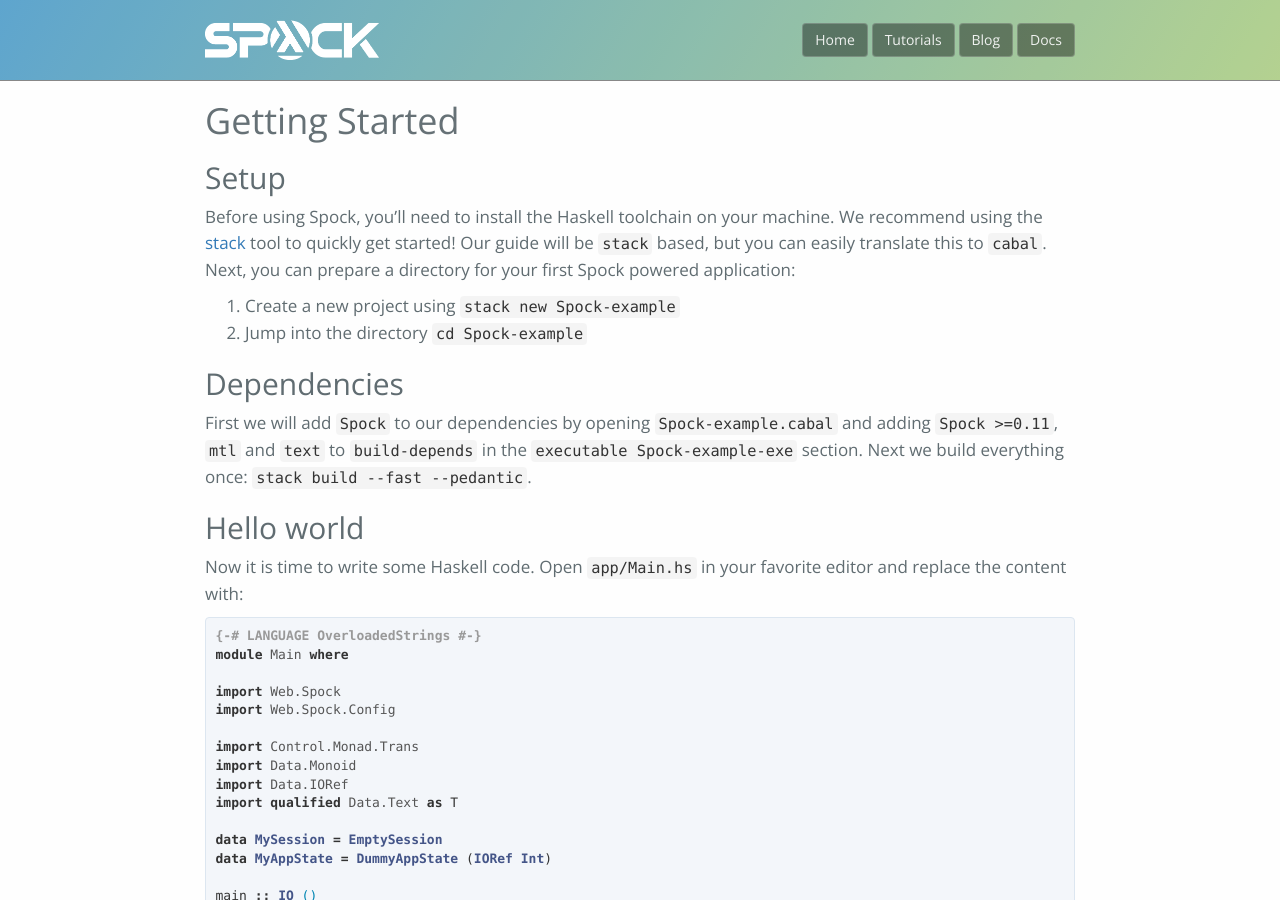
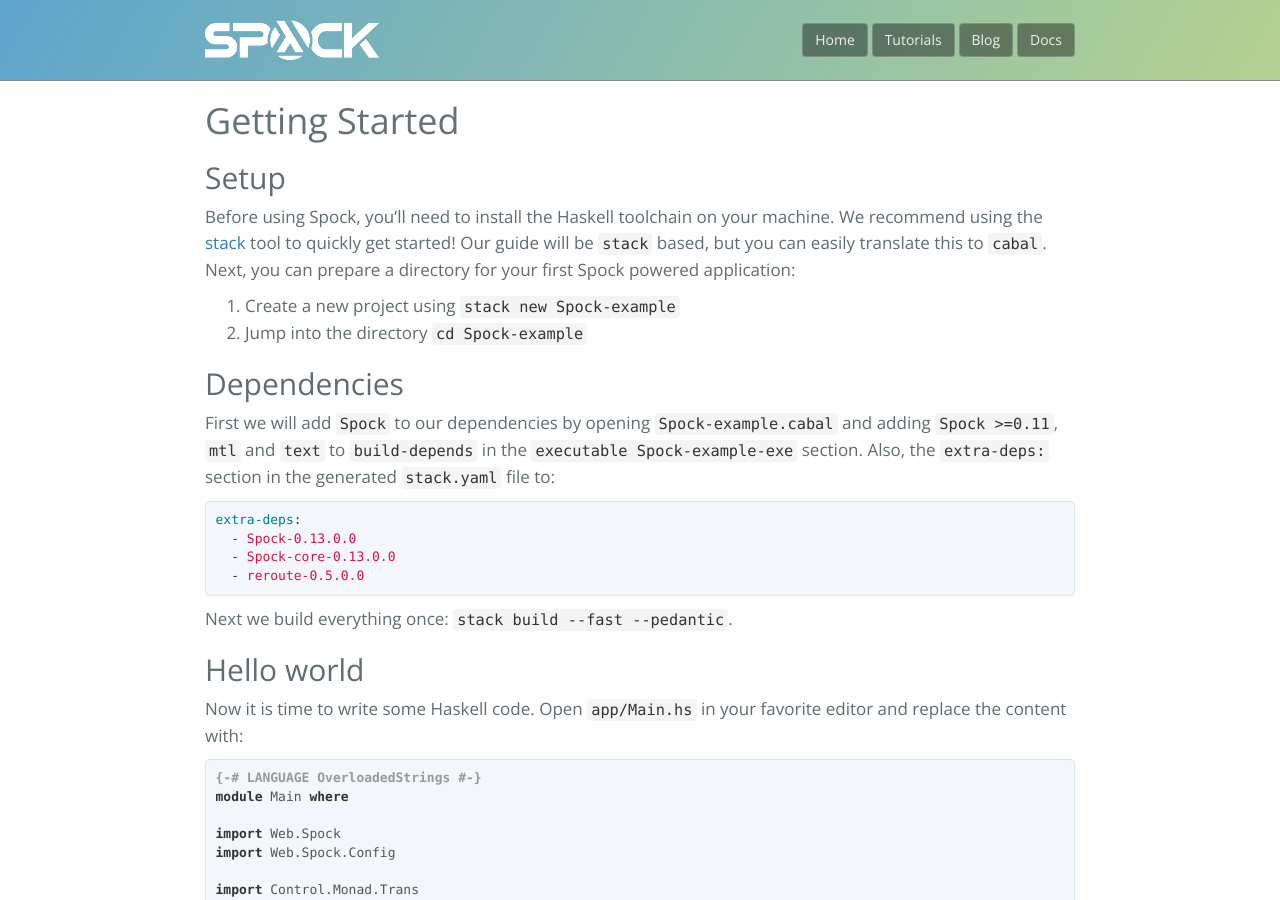
Before and after one commit to agrafix/Spock, a Jekyll site: the page built from docs/tutorials/getting-started.md, in a window 1280 px wide and 900 px high. Built offline with Jekyll 4.4.1, drawn with Linux system fonts in a browser that asks for light colours; nearby versions of some CDN libraries; some web fonts are replaced.

Commit message:
update readme

```diff
--- a/docs/tutorials/getting-started.md
+++ b/docs/tutorials/getting-started.md
@@ -22,7 +22,15 @@ Next, you can prepare a directory for your first Spock powered application:
 ## Dependencies
 
 First we will add `Spock` to our dependencies by opening `Spock-example.cabal` and adding `Spock >=0.11`, `mtl` and `text` to `build-depends` in the
-`executable Spock-example-exe` section.
+`executable Spock-example-exe` section. Also, the `extra-deps:` section in the generated `stack.yaml` file to:
+
+{% highlight yaml %}
+extra-deps:
+  - Spock-0.13.0.0
+  - Spock-core-0.13.0.0
+  - reroute-0.5.0.0
+{% endhighlight %}
+
 Next we build everything once: `stack build --fast --pedantic`.
 
 ## Hello world
@@ -37,8 +45,8 @@ import Web.Spock
 import Web.Spock.Config
 
 import Control.Monad.Trans
+import Data.IORef
 import Data.Monoid
-import Data.IORef
 import qualified Data.Text as T
 
 data MySession = EmptySession
```
